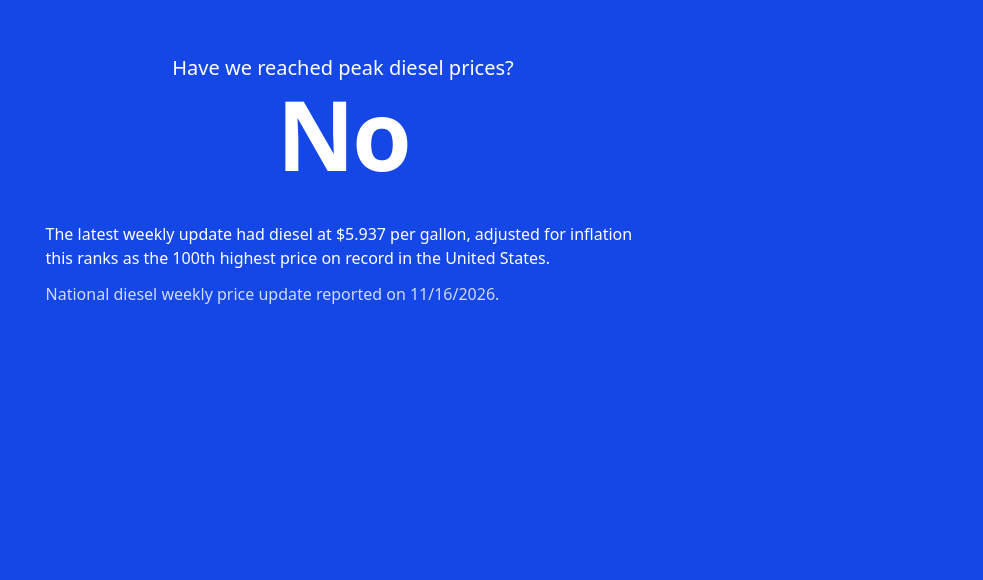
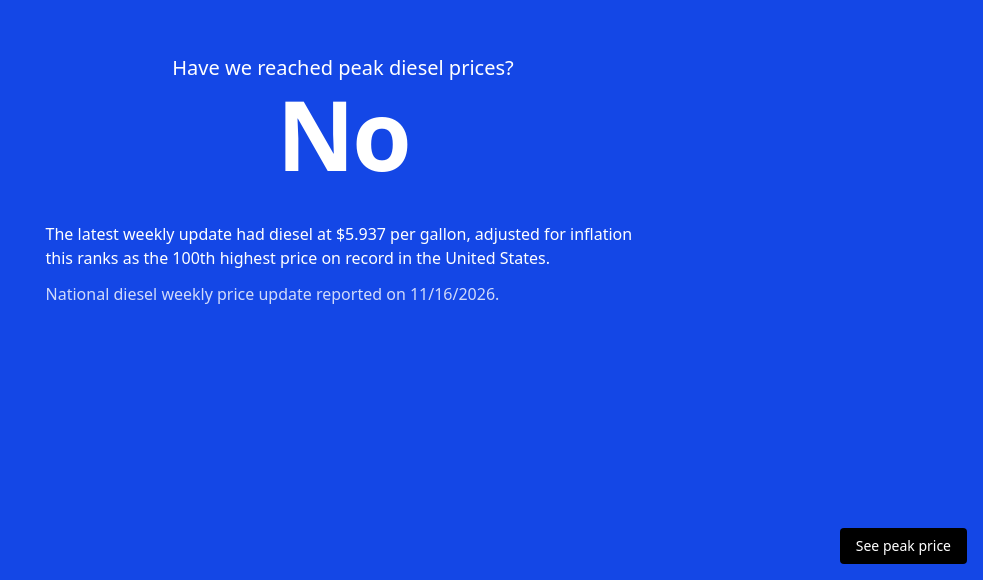
Before and after one commit to malelew/peak-diesel, a SvelteKit app in the folder peakdiesel-app/: page / in a window 1280 px wide. Shown: the part 220-800 px from the top of the page, without its empty margins (297-1280 px from the left). Built offline with nearby package versions, Linux system fonts and the light colour scheme.

Commit message:
Add peak price dev preview

```diff
--- a/peakdiesel-app/src/routes/+page.svelte
+++ b/peakdiesel-app/src/routes/+page.svelte
@@ -1,10 +1,18 @@
 <script lang="ts">
+	import { dev } from '$app/environment';
 	import { formatRank, formatDate } from '$lib/format.js';
 
 	let { data } = $props();
 
+	let previewPeak = $state(false);
+
+	function previewPeakClick() {
+		previewPeak = !previewPeak;
+	}
+
 	let dieselPrices = $derived(data.prices);
-	let latestPrice = $derived(dieselPrices[0]);
+	let peakDieselPrice = $derived(dieselPrices.find((p) => p.price_rank == 1) ?? dieselPrices[0]);
+	let latestPrice = $derived(!previewPeak ? dieselPrices[0] : peakDieselPrice);
 	let latestDate = $derived(formatDate(latestPrice.Date));
 	let isPeak = $derived(latestPrice.price_rank == 1);
 </script>
@@ -24,8 +32,20 @@
 	<div class="mx-auto max-w-prose space-y-3 text-left">
 		<p>
 			The latest weekly update had diesel at ${latestPrice.Price} per gallon, adjusted for inflation this
-			ranks as the {formatRank(latestPrice.price_rank)} highest price on record in the United States.
+			ranks as the {!isPeak ? formatRank(latestPrice.price_rank) : ''} highest price on record in the
+			United States.
 		</p>
 		<p class="opacity-80">National diesel weekly price update reported on {latestDate}.</p>
 	</div>
+
+	{#if dev}
+		<button
+			onclick={previewPeakClick}
+			class="fixed right-4 bottom-4 rounded bg-black px-4 py-2 text-sm text-white"
+			type="button"
+			name="Preview peak"
+		>
+			{!previewPeak ? 'See peak price' : 'See latest price'}</button
+		>
+	{/if}
 </main>
```
